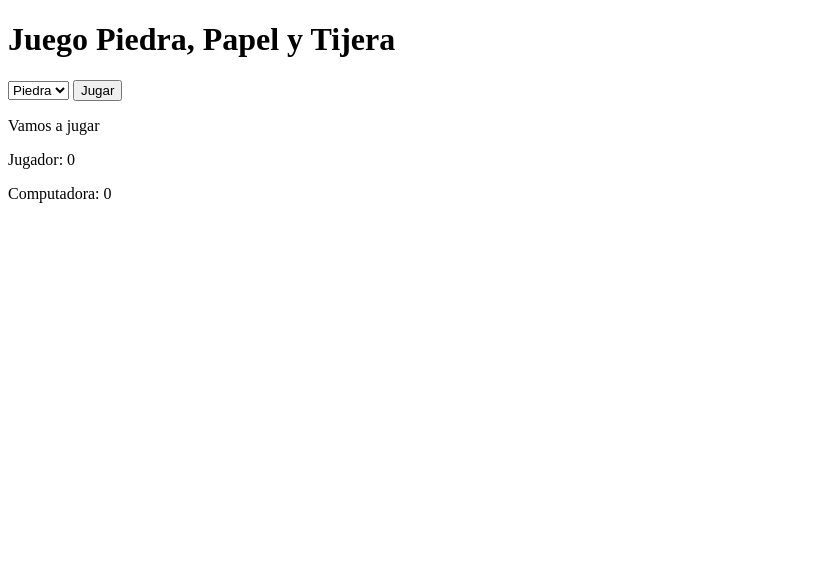
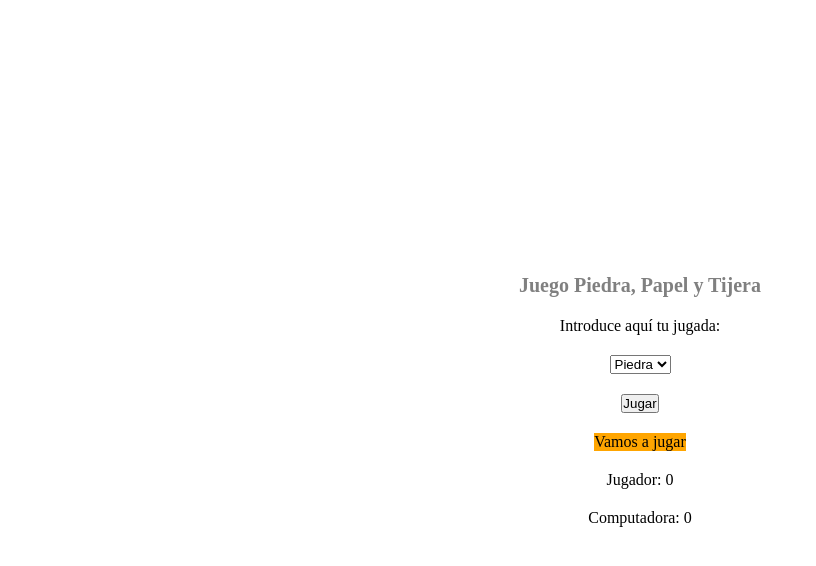
Before and after one commit to Adalab/modulo-2-evaluacion-intermedia-mireiamc, a plain HTML site: page index.html in a window 1280 px wide. Shown: the whole page, without its empty margins (0-816 px from the left). Drawn offline with Linux system fonts and the light colour scheme.

Commit message:
some style done

```diff
--- a/index.html
+++ b/index.html
@@ -7,9 +7,10 @@
     <link rel="stylesheet" href="./main.css" />
 </head>
 <body>
-    <main>
-        <h1>Juego Piedra, Papel y Tijera</h1>
-        <form action="">
+    <main class="main">
+        <h1 class="title">Juego Piedra, Papel y Tijera</h1>
+        <form action="" class="form">
+            <label class="form-label" for="">Introduce aquí tu jugada:</label>
             <select name="" id="" class="js-select" placeholder="Seleccione su jugada">
                 <option value="piedra">Piedra</option>
                 <option value="papel">Papel</option>
@@ -17,8 +18,8 @@
             </select>
             <button class="js-btn">Jugar</button>
             <button class="js-btn-reset hidden">Reiniciar Juego</button>
-            <section>
-                <p class="js-result">Vamos a jugar</p>
+            <section class="results">
+                <p class="js-result game-text">Vamos a jugar</p>
                 <p>Jugador: <span class="js-player1-result">0</span></p>
                 <p>Computadora: <span class="js-player2-result">0</span></p>
             </section>
--- a/main.css
+++ b/main.css
@@ -1,3 +1,48 @@
+* {
+    box-sizing: border-box;
+    margin: 0;
+    padding: 0;
+  }
+
 .hidden {
     display: none;
 }
+
+.main {
+    display: flex;
+    flex-direction: column;
+    justify-content: center;
+    align-items: center;
+    gap: 20px;
+    height: 100vh;;
+}
+
+.form {
+    display: flex;
+    flex-direction: column;
+    align-items: center;
+    align-content: center;
+
+    width: 50vw;
+    gap: 20px;
+}
+
+.title {
+    color: grey;
+    font-size: 20px;
+    text-align: center;
+}
+
+.results {
+    display: flex;
+    flex-direction: column;
+    align-items: center;
+    gap: 20px;
+}
+
+.game-text {
+    background-color: orange;
+    border-radius: 100;
+
+
+}
```
